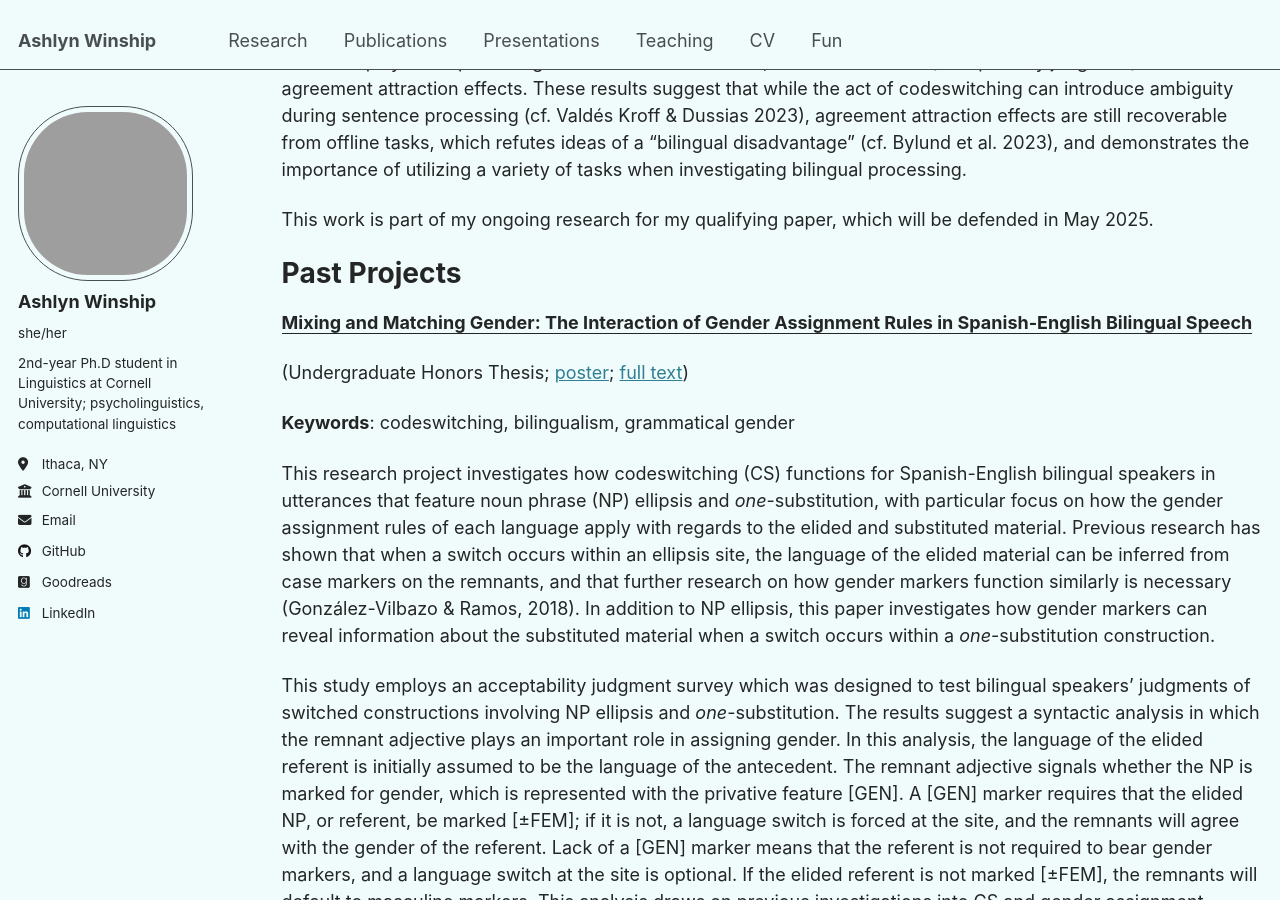
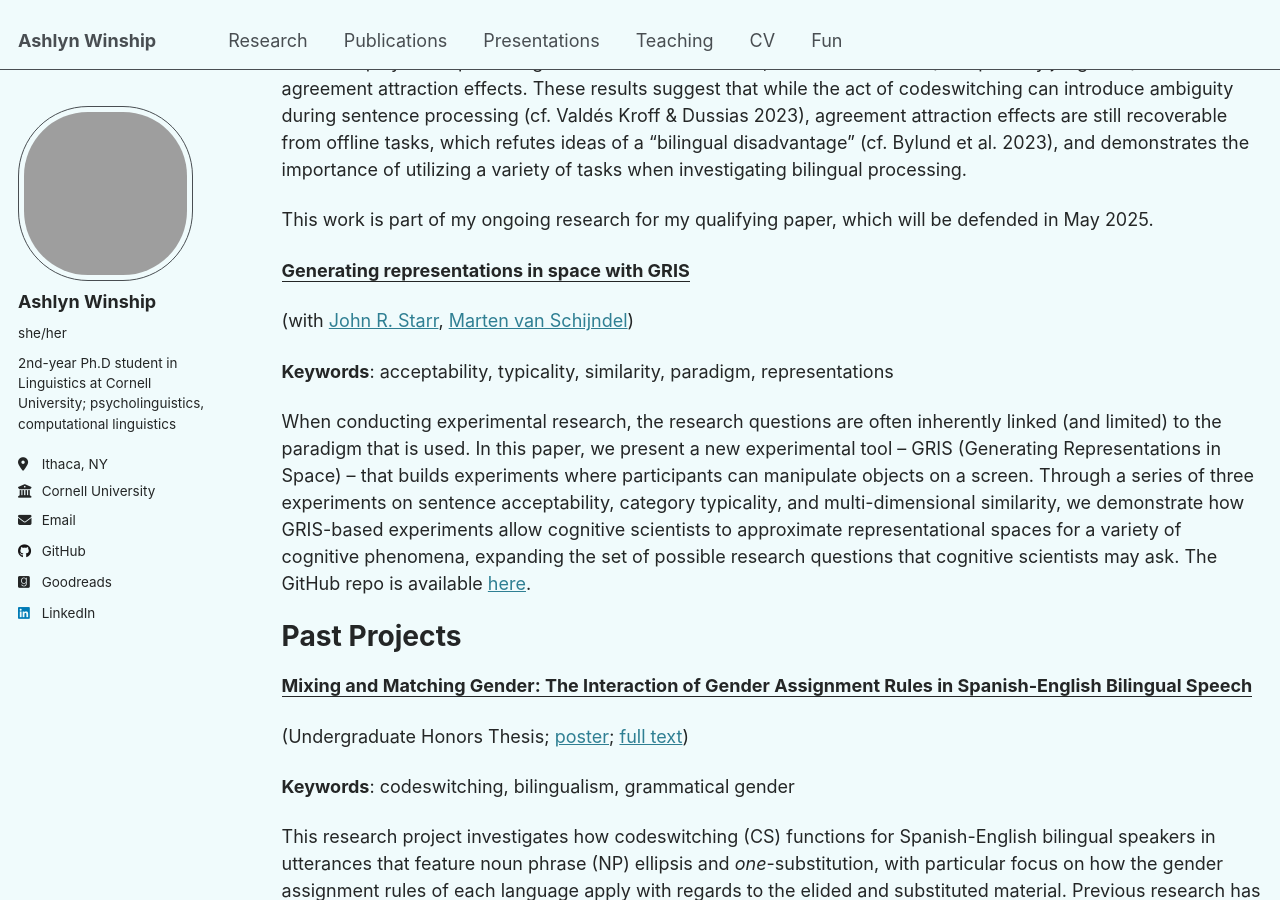
Before and after one commit to ashlynwinship/ashlynwinship.github.io, a Jekyll site: the page built from _pages/research.md, in a window 1280 px wide and 900 px high, scrolled down 933 px. Built offline with Jekyll 4.4.1, drawn with Linux system fonts in a browser that asks for light colours; grey boxes are pictures that could not be loaded.

Commit message:
Update research.md

```diff
--- a/_pages/research.md
+++ b/_pages/research.md
@@ -26,6 +26,14 @@ Number agreement attraction, a process in which the number feature of a noun bet
 
 This work is part of my ongoing research for my qualifying paper, which will be defended in May 2025.
 
+<b><ins>Generating representations in space with GRIS</ins></b>
+
+(with <a target="_blank" rel="noopener" href="https://https://johnstarr-ling.github.io/">John R. Starr</a>, <a target="_blank" rel="noopener" href="https://vansky.github.io/">Marten van Schijndel</a>)
+
+<b>Keywords</b>: acceptability, typicality, similarity, paradigm, representations
+
+When conducting experimental research, the research questions are often inherently linked (and limited) to the paradigm that is used. In this paper, we present a new experimental tool -- GRIS (Generating Representations in Space) -- that builds experiments where participants can manipulate objects on a screen. Through a series of three experiments on sentence acceptability, category typicality, and multi-dimensional similarity, we demonstrate how GRIS-based experiments allow cognitive scientists to approximate representational spaces for a variety of cognitive phenomena, expanding the set of possible research questions that cognitive scientists may ask. The GitHub repo is available <a target="_blank" rel="noopener" href="https://github.com/johnstarr-ling/gris-toolkit">here</a>.
+
 # Past Projects
 
 <b><ins>Mixing and Matching Gender: The Interaction of Gender Assignment Rules in Spanish-English Bilingual Speech</ins></b>
```
